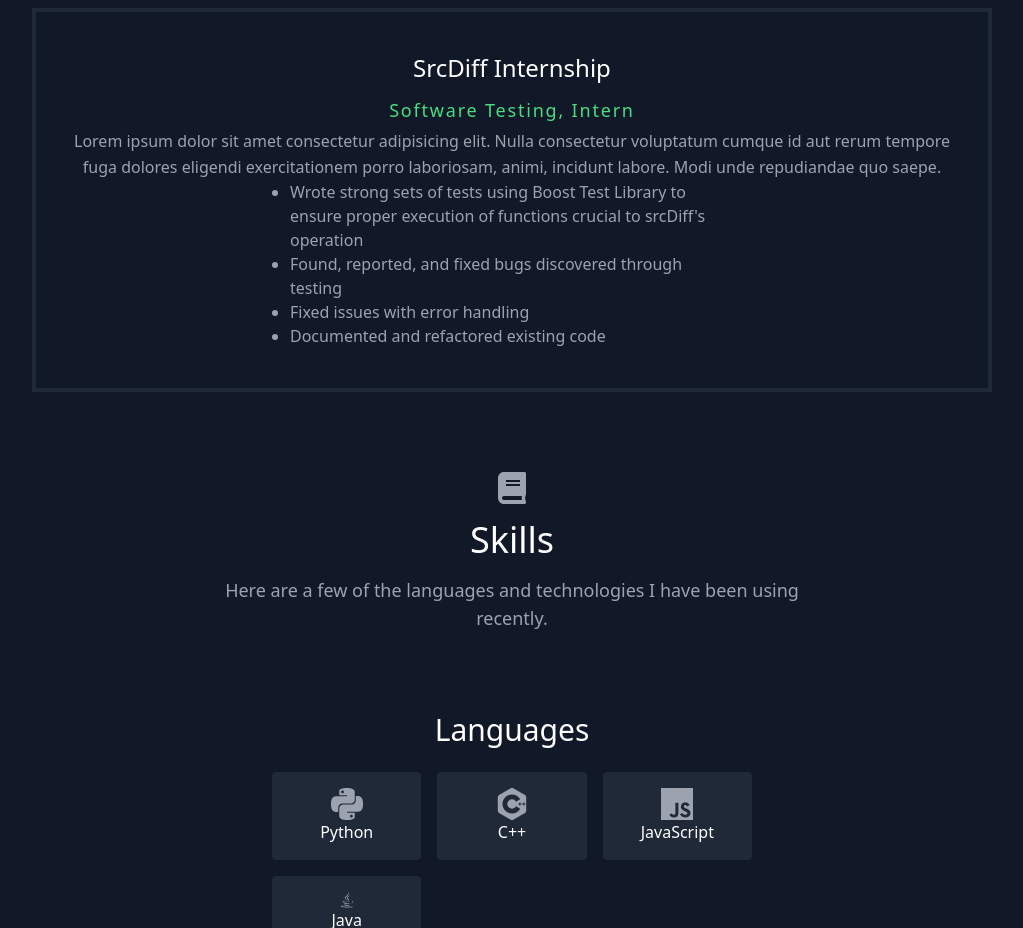
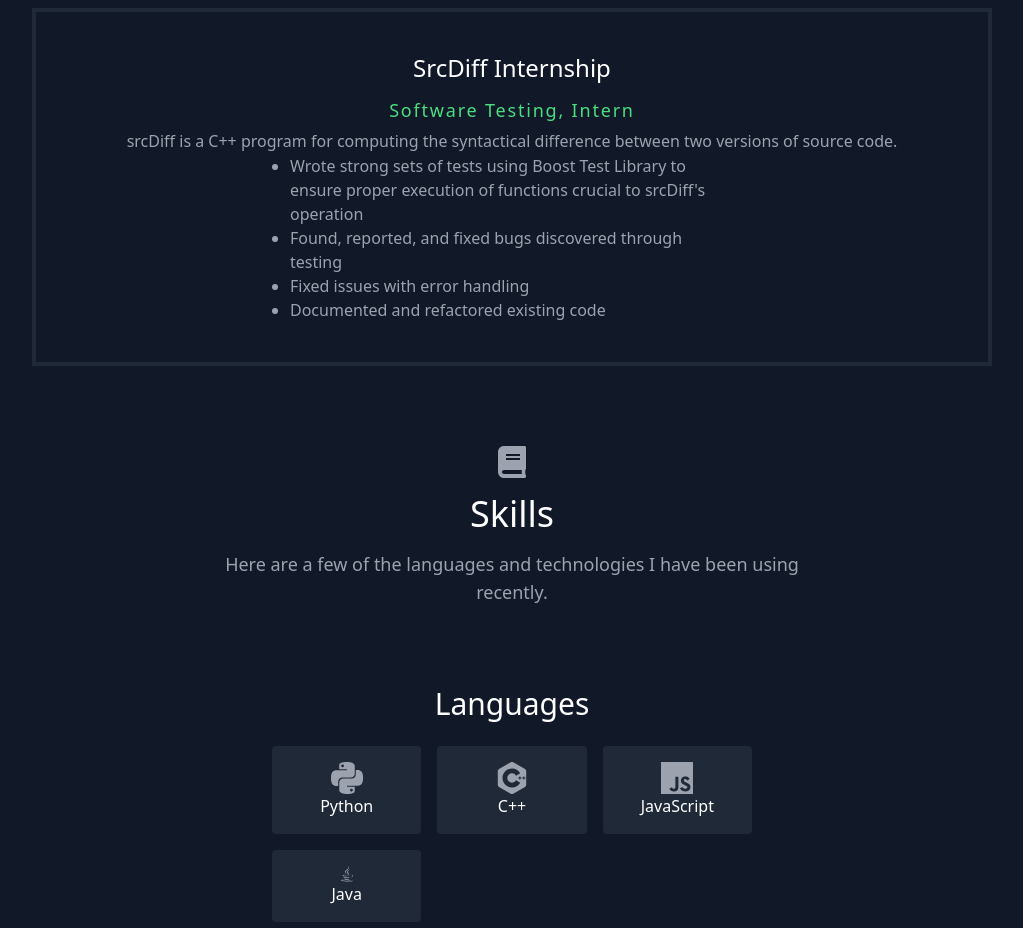
Before and after one commit to Bailejd/bailejd.github.io, a React (Create React App) app: page / in a window 1280 px wide. Shown: the part 2700-3628 px from the top of the page, without its empty margins (128-1151 px from the left). Built offline with nearby package versions, Linux system fonts and the light colour scheme.

Commit message:
Replace lorem text in experiences description

```diff
--- a/src/data.js
+++ b/src/data.js
@@ -81,7 +81,8 @@ export const experiences = [
     rel_skills: ["Boost Test", "CMake", "Git"],
     date: "01/10/21-08/12/21",
     description:
-      "Lorem ipsum dolor sit amet consectetur adipisicing elit. Nulla consectetur voluptatum cumque id aut rerum tempore fuga dolores eligendi exercitationem porro laboriosam, animi, incidunt labore. Modi unde repudiandae quo saepe.",
+      "srcDiff is a C++ program for computing the syntactical difference \
+      between two versions of source code.",
     points:
       [
         "Wrote strong sets of tests using Boost Test Library to ensure proper \
```
